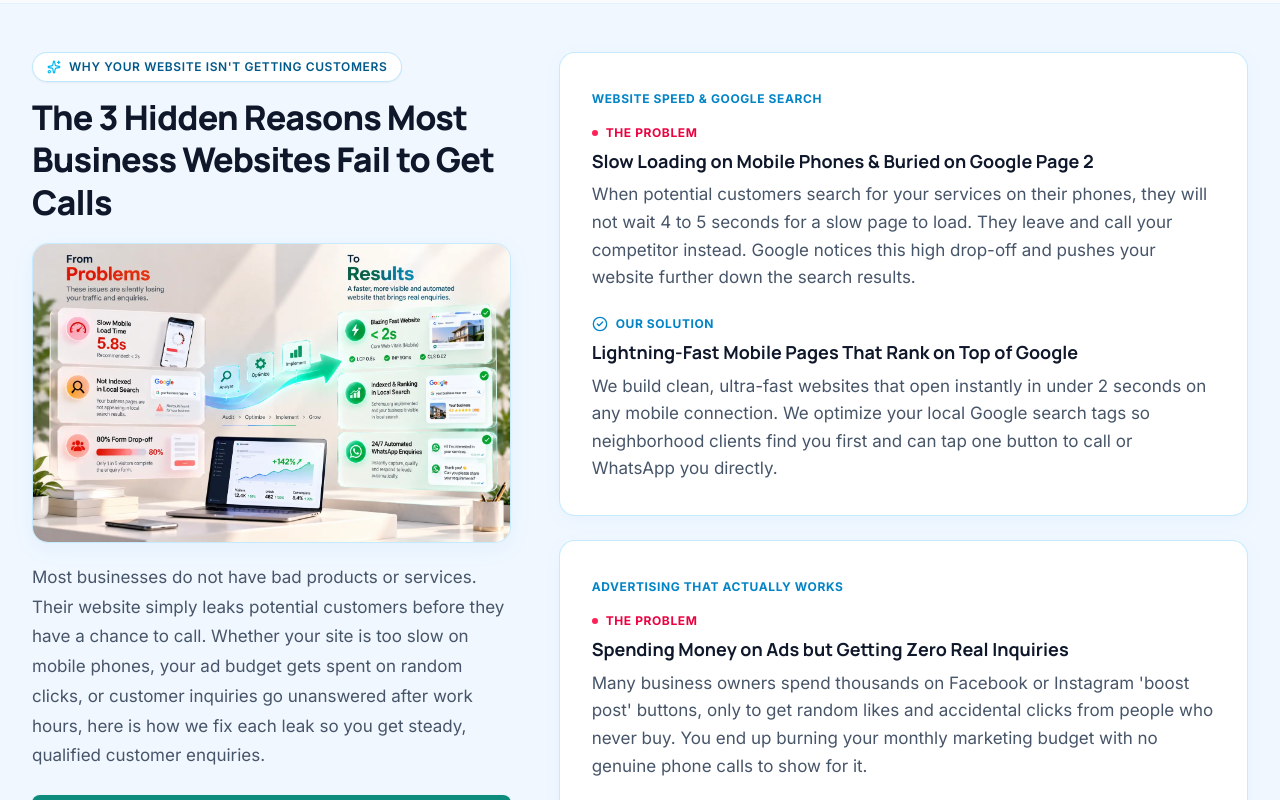
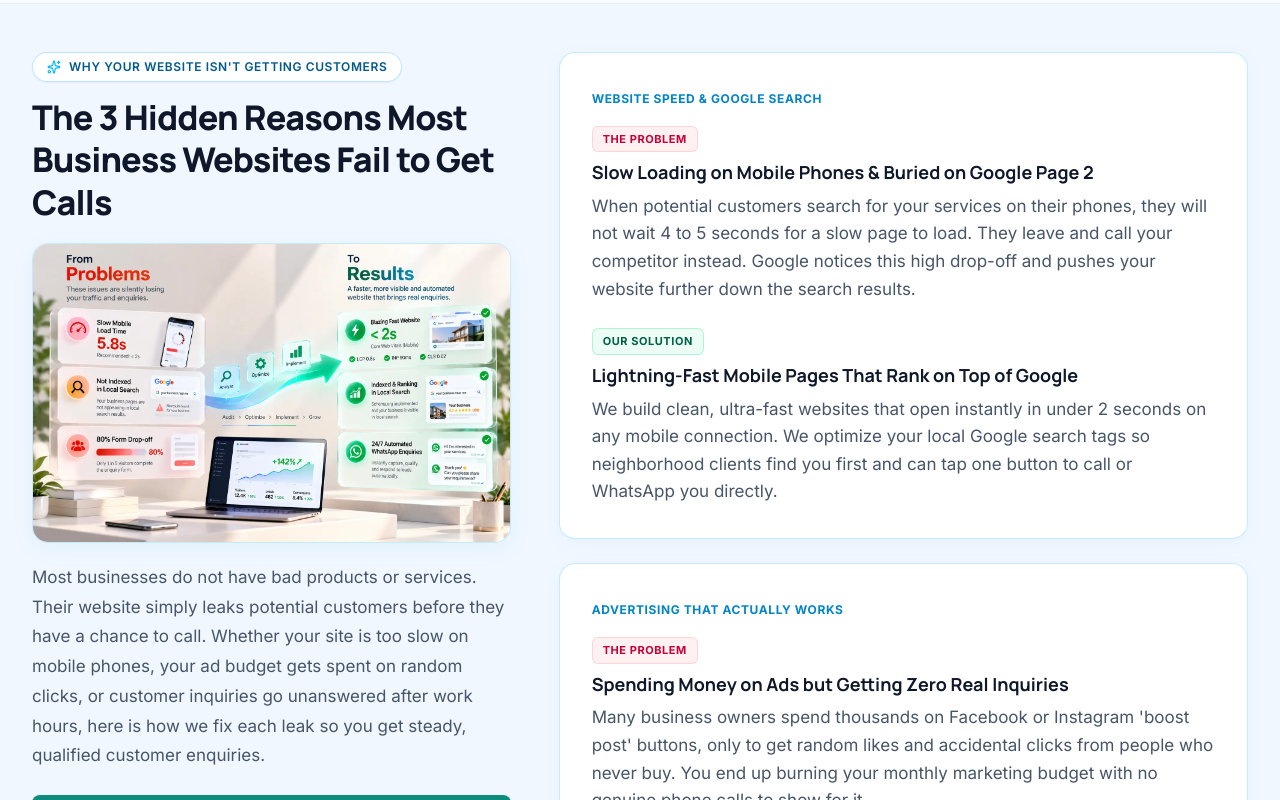
Before and after one commit to sri04552/website-design, a Next.js app: page / in a window 1280 px wide. Shown: the part 2480-3280 px from the top of the page. Built offline with nearby package versions, Linux system fonts and the light colour scheme; no server answers.

Commit message:
feat(ui): update problem and solution headings with red and green eyebrow badges without icons

```diff
--- a/src/components/home/BottleneckSection.jsx
+++ b/src/components/home/BottleneckSection.jsx
@@ -2,7 +2,6 @@ import Image from "next/image";
 import {
   Sparkles,
   ArrowRight,
-  CheckCircle2,
 } from "lucide-react";
 import { WhatsAppIcon } from "@/components/ui/WhatsAppIcon";
 
@@ -143,11 +142,12 @@ export function BottleneckSection() {
                   </span>
                 </div>
 
-                {/* The Problem Block - Apple-style spacious typography */}
+                {/* The Problem Block with red eyebrow badge (no icons) */}
                 <div className="space-y-2">
-                  <div className="flex items-center gap-2 text-xs font-bold uppercase tracking-wider text-rose-600">
-                    <span className="w-1.5 h-1.5 rounded-full bg-rose-500 shrink-0" aria-hidden="true" />
-                    <span>The Problem</span>
+                  <div>
+                    <span className="inline-block px-2.5 py-1 rounded-md bg-rose-50 border border-rose-200/80 text-rose-700 text-[11px] font-bold uppercase tracking-wider">
+                      The Problem
+                    </span>
                   </div>
                   <h3
                     id={`heading-${item.id}`}
@@ -160,11 +160,12 @@ export function BottleneckSection() {
                   </p>
                 </div>
 
-                {/* The Solution Block - Clean typography without green background */}
+                {/* The Solution Block with green eyebrow badge (no icons) */}
                 <div className="mt-6 space-y-2">
-                  <div className="flex items-center gap-2 text-xs font-bold uppercase tracking-wider text-[#0284C7]">
-                    <CheckCircle2 className="w-4 h-4 text-[#0284C7] shrink-0" aria-hidden="true" />
-                    <span>Our Solution</span>
+                  <div>
+                    <span className="inline-block px-2.5 py-1 rounded-md bg-emerald-50 border border-emerald-200/80 text-emerald-800 text-[11px] font-bold uppercase tracking-wider">
+                      Our Solution
+                    </span>
                   </div>
                   <h4 className="text-base sm:text-lg font-bold text-[#0F172A] leading-snug">
                     {item.solutionTitle}
```
